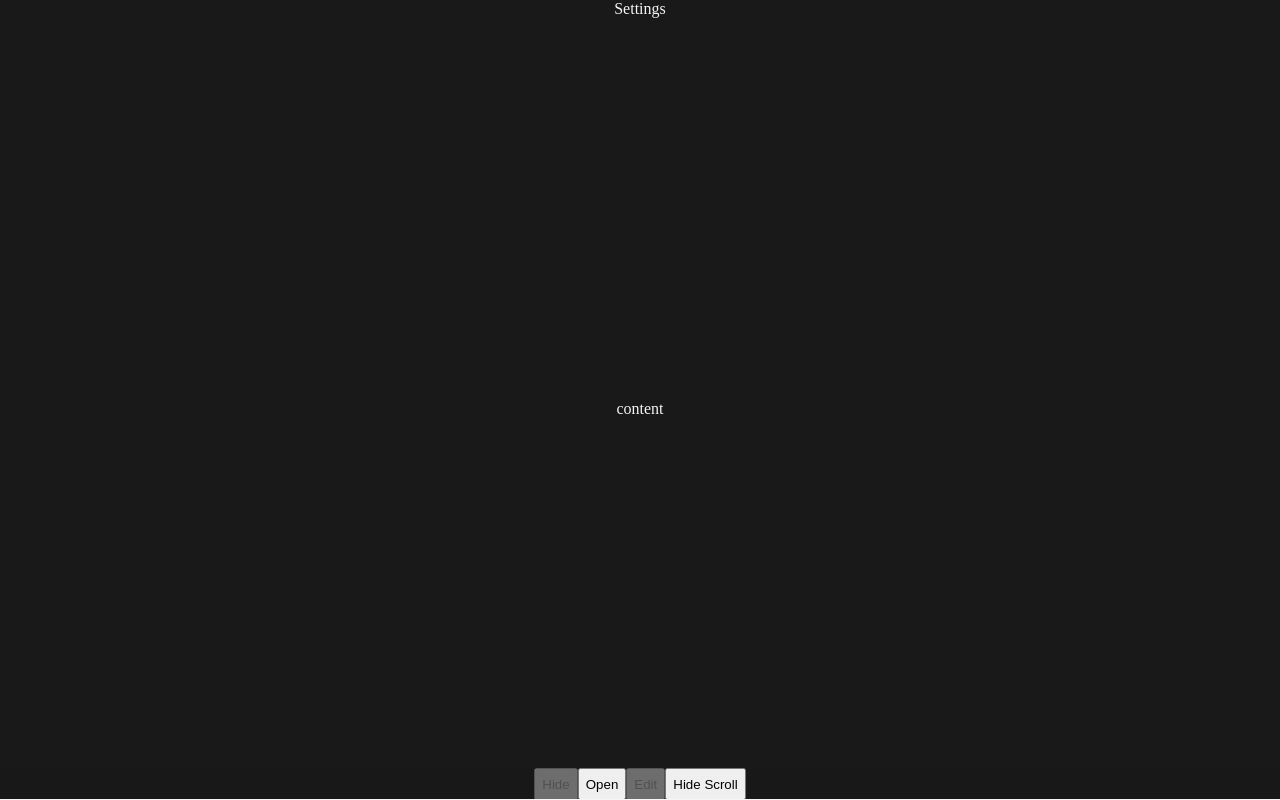
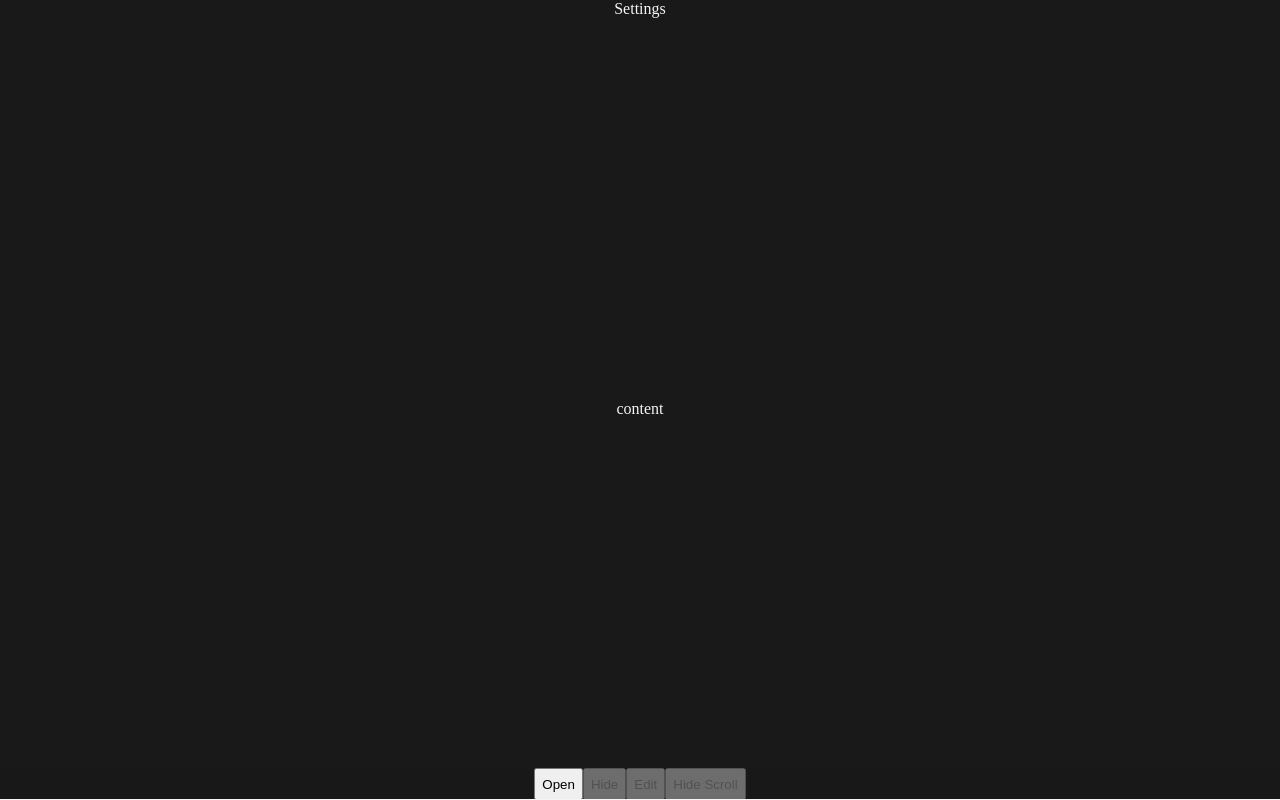
Before and after one commit to ormizj/framespace, a Nuxt app: page / in a window 1280 px wide. Built offline with nearby package versions, Linux system fonts and the light colour scheme; grey boxes are pictures that could not be loaded.

Commit message:
button fix

```diff
--- a/components/frame-space.vue
+++ b/components/frame-space.vue
@@ -26,10 +26,18 @@ watch(isOpen, (newValue) => {
   ]">
     <div class="frame-space">
       <div class="top-tab">
-        <button @click="handleHideClick" :disabled="!isOpened">Hide</button>
-        <button @click="isOpen = !isOpen">{{ isOpen ? 'Close' : 'Open' }}</button>
-        <button @click="editMode = !editMode" :disabled="!isOpened">Edit</button>
-        <button @click="hideScroll = !hideScroll">{{ hideScroll ? 'Show Scroll' : 'Hide Scroll' }}</button>
+        <button @click="isOpen = !isOpen">
+          {{ isOpen ? 'Close' : 'Open' }}
+        </button>
+        <button @click="handleHideClick" :disabled="!isOpened">
+          Hide
+        </button>
+        <button @click="editMode = !editMode" :disabled="!isOpened">
+          {{ editMode ? 'View' : 'Edit' }}
+        </button>
+        <button @click="hideScroll = !hideScroll" :disabled="!isOpened">
+          {{ hideScroll ? 'Show Scroll' : 'Hide Scroll' }}
+        </button>
       </div>
       <div class="content" ref="content">
         <!-- actual content will only be relevant to the client-side -->
```
